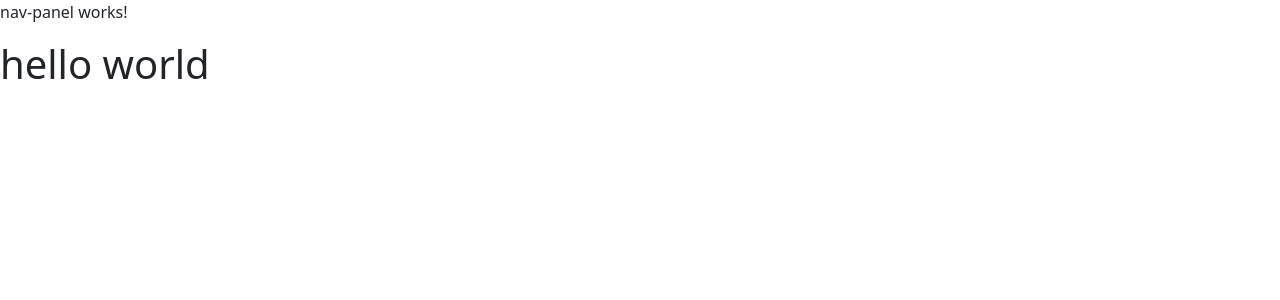
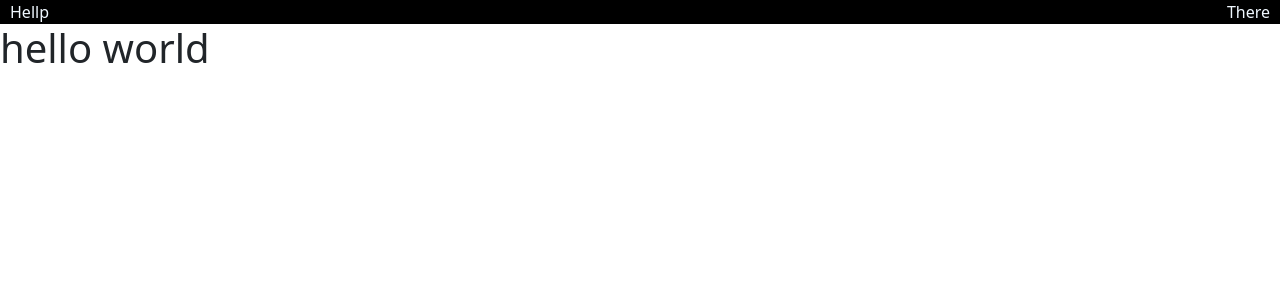
Before and after one commit to DreaserousProductions/club-management, an Angular app in the folder frontend/club-management-ui/: page / in a window 1280 px wide. Shown: the top 300 px of the page. Built offline with nearby package versions, Linux system fonts and the light colour scheme.

Commit message:
NavBar Test on frontend

```diff
--- a/frontend/club-management-ui/src/app/nav-panel/nav-panel.component.css
+++ b/frontend/club-management-ui/src/app/nav-panel/nav-panel.component.css
@@ -0,0 +1,13 @@
+nav {
+    width: 100%;
+    background-color: black;
+
+    display: flex;
+    justify-content: space-between;
+    padding: 0 10px 0 10px;
+    align-items: center;
+}
+
+div {
+    color: aliceblue;
+}
--- a/frontend/club-management-ui/src/app/nav-panel/nav-panel.component.html
+++ b/frontend/club-management-ui/src/app/nav-panel/nav-panel.component.html
@@ -1 +1,4 @@
-<p>nav-panel works!</p>
+<nav>
+    <div>Hellp</div>
+    <div>There</div>
+</nav>
```
